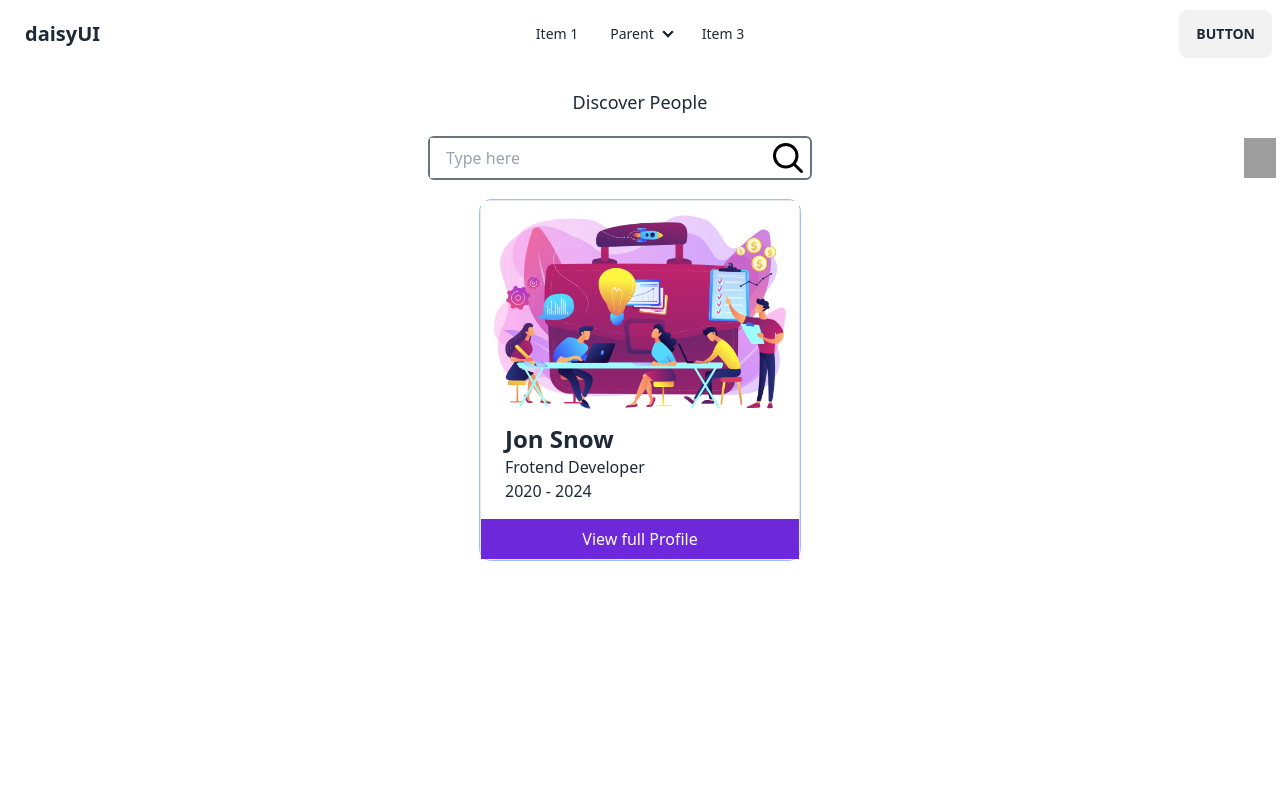
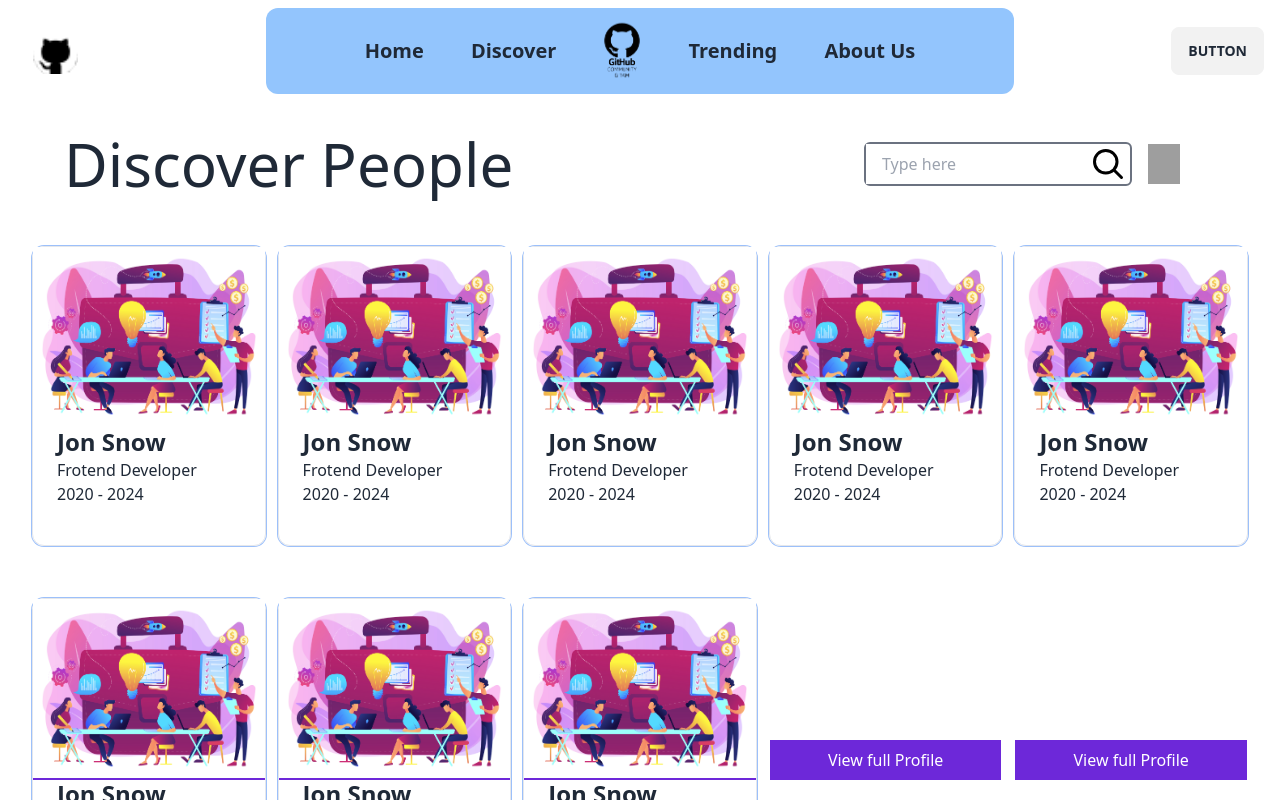
Before and after one commit to github-community-gitam/G-Projects, a React (Create React App) app: page / in a window 1280 px wide. Shown: the top 800 px of the page. Built offline with nearby package versions, Linux system fonts and the light colour scheme; grey boxes are pictures that could not be loaded.

Commit message:
added the navbar

```diff
--- a/src/pages/Discover.jsx
+++ b/src/pages/Discover.jsx
@@ -1,55 +1,106 @@
 import search from '../images/discover/search.svg'
 import sort from '../images/discover/sort.svg'
+import DiscoverCard from '../components/DiscoverCard'
+import left_1 from '../images/left_1.png'
+import GITHUB from '../images/GITHUB.png'
+import github_small from '../images/github_small.png'
+const PeopleList = [
+    {
+        profile: left_1,
+        name: 'Premsai Varma',
+        role:'Fullstack Developer',
+        batch:'2021-2025'
 
-import DiscoverCard from '../components/DiscoverCard'
+    },
+    {
+        profile: left_1,
+        name: 'Premsai Varma',
+        role:'Fullstack Developer',
+        batch:'2021-2025'
+
+    },
+    {
+        profile: left_1,
+        name: 'Premsai Varma',
+        role:'Fullstack Developer',
+        batch:'2021-2025'
+
+    },
+    {
+        profile: left_1,
+        name: 'Premsai Varma',
+        role:'Fullstack Developer',
+        batch:'2021-2025'
+
+    },
+    {
+        profile: left_1,
+        name: 'Premsai Varma',
+        role:'Fullstack Developer',
+        batch:'2021-2025'
+
+    },
+    {
+        profile: left_1,
+        name: 'Premsai Varma',
+        role:'Fullstack Developer',
+        batch:'2021-2025'
+
+    },
+    {
+        profile: left_1,
+        name: 'Premsai Varma',
+        role:'Fullstack Developer',
+        batch:'2021-2025'
+
+    },
+    {
+        profile: left_1,
+        name: 'Premsai Varma',
+        role:'Fullstack Developer',
+        batch:'2021-2025'
+
+    },
+
+]
 
 const Discover = () => {
 
 
     return (
         <div className="h-screen w-screen">
-            <div className="navbar bg-base-100 w-full">
+            <div className="navbar bg-base-100 w-full px-4">
                 <div className="navbar-start">
                     <div className="dropdown">
                     <label tabIndex={0} className="btn btn-ghost lg:hidden">
                         <svg xmlns="http://www.w3.org/2000/svg" className="h-5 w-5" fill="none" viewBox="0 0 24 24" stroke="currentColor"><path strokeLinecap="round" strokeLinejoin="round" strokeWidth="2" d="M4 6h16M4 12h8m-8 6h16" /></svg>
                     </label>
                     <ul tabIndex={0} className="menu menu-sm dropdown-content mt-3 z-[1] p-2 shadow bg-base-100 rounded-box w-52">
-                        <li><a>Item 1</a></li>
-                        <li>
-                        <a>Parent</a>
-                        <ul className="p-2">
-                            <li><a>Submenu 1</a></li>
-                            <li><a>Submenu 2</a></li>
-                        </ul>
-                        </li>
-                        <li><a>Item 3</a></li>
+                    <li className='my-auto'><a>Home</a></li>
+                    <li className='my-auto'><a>Discover</a></li>
+
+                    <li className='my-auto'><a>Trending</a></li>
+                    <li className='my-auto'><a>About Us</a></li>
                     </ul>
                     </div>
-                    <a className="btn btn-ghost normal-case text-xl">daisyUI</a>
+                    <a className="btn btn-ghost normal-case text-xl outline-none"><img src={github_small}  style={{height:"45px", width:"45px"}} alt="github-icon" className='focus:outline-none hover:outline-none' /></a>
                 </div>
-                <div className="navbar-center hidden lg:flex">
-                    <ul className="menu menu-horizontal px-1">
-                    <li><a>Item 1</a></li>
-                    <li tabIndex={0}>
-                        <details>
-                        <summary>Parent</summary>
-                        <ul className="p-2">
-                            <li><a>Submenu 1</a></li>
-                            <li><a>Submenu 2</a></li>
-                        </ul>
-                        </details>
-                    </li>
-                    <li><a>Item 3</a></li>
+                <div className="navbar-center hidden lg:flex bg-blue-300 px-8 xl:px-16 rounded-xl w-3/5">
+                    <ul className="menu menu-horizontal px-1 w-full flex justify-evenly font-bold text-xl">
+                    <li className='my-auto'><a>Home</a></li>
+                    <li className='my-auto'><a>Discover</a></li>
+                        <img src={GITHUB}  style={{height:"70px", width:"70px"}} alt="github-icon" className='' />
+                    <li className='my-auto'><a>Trending</a></li>
+                    <li className='my-auto'><a>About Us</a></li>
                     </ul>
                 </div>
                 <div className="navbar-end">
                     <a className="btn">Button</a>
                 </div>
             </div>
-            <div className='w-full'>
-                <h1 className='text-lg text-base font-normal text-5xl py-5 text-center'>Discover People</h1>
-                <div className='flex m-auto text-center w-full'>
+            <div className='w-full md:flex m-auto px-16'>
+                <h1 className='font-normal my-3 text-6xl py-5 text-center md:text-left md:w-4/6'>Discover People</h1>
+                <div className='flex m-auto md:w-2/6 text-center w-full max-w-xs space-x-3 ml-auto'>
                     <div className="m-auto border-2 border-gray-500 rounded-md w-full max-w-[300px] lg:max-w-sm flex align-center">
                     <input type="text" placeholder="Type here" className="focus:outline-none w-full px-4 py-2" />
                     <img src={search} style={{height:"40px", width:"40px"}} alt="search" className='self-center pr-1'/>
@@ -57,7 +108,9 @@ const Discover = () => {
                     <img src={sort} style={{height:"40px", width:"40px"}} alt="search" className='self-center px-1'/>
                 </div>
             </div>
-            <DiscoverCard />
+            <div className='w-full px-8 gap-3 smd:px-16 grid grid-cols-1 sm:grid-cols-2 md:grid-cols-3 lg:grid-cols-4 xl:grid-cols-5'>
+                {PeopleList.map(people => <DiscoverCard details={people} />)}
+            </div>
         </div>
 
     )
```
